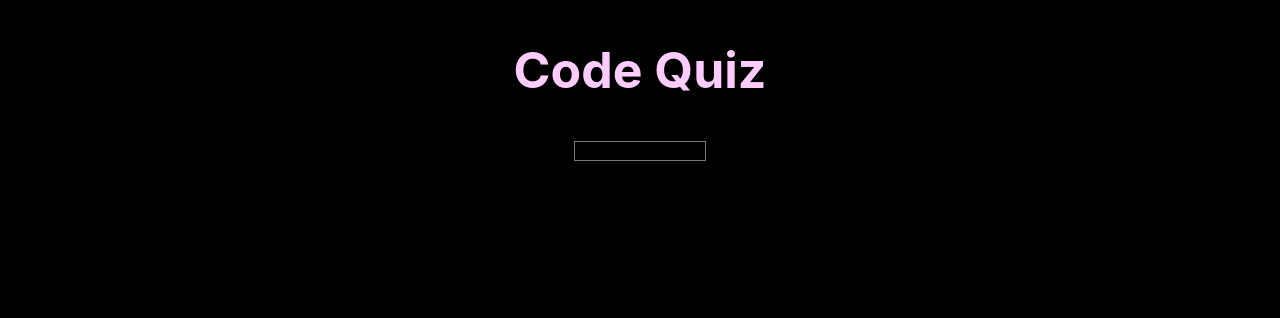
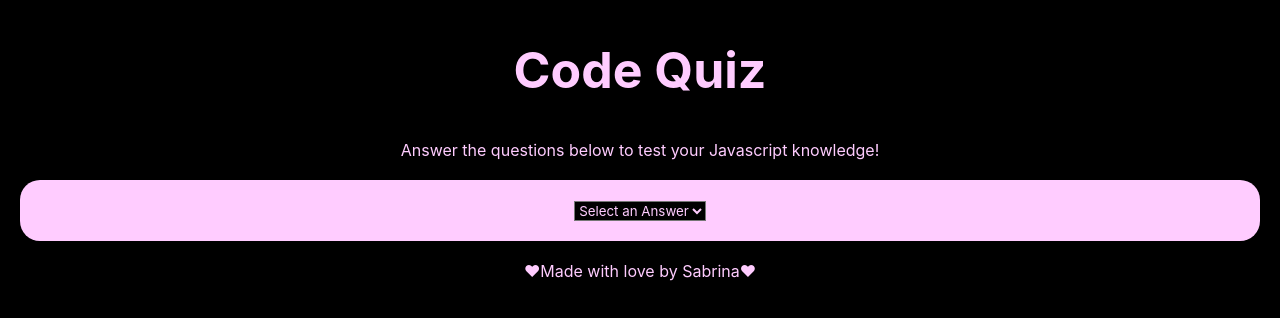
Before and after one commit to smacdonald97/code-quiz, a plain HTML site: page index.html in a window 1280 px wide. Drawn offline with Linux system fonts and the light colour scheme.

Commit message:
styled the div

```diff
--- a/assets/css/style.css
+++ b/assets/css/style.css
@@ -11,6 +11,7 @@
     font-family: -apple-system, BlinkMacSystemFont, 'Segoe UI', Roboto, Oxygen, Ubuntu, Cantarell, 'Open Sans', 'Helvetica Neue', sans-serif;
     text-align: center;
     background-color: var(--primary-color);
+    color: var(--tertiary-color);
 }
 
 header {
@@ -24,3 +25,17 @@ header h1 a{
     color: var(--tertiary-color);
     font-weight: bold;
 }
+
+div {
+    margin: 20px;
+    padding: 20px;
+    background-color: var(--tertiary-color);
+    color: var(--primary-color);
+    border-color: var(--secondary-color);
+    border-radius: 20px;
+}
+
+div form {
+    background-color: var(--tertiary-color);
+    color: var(--primary-color);
+}
--- a/assets/js/script.js
+++ b/assets/js/script.js
@@ -1 +1,3 @@
 window.alert("Test Your Might!")
+
+var questionArray
--- a/index.html
+++ b/index.html
@@ -15,12 +15,25 @@
     </header>
 
     <main>
+        <p>Answer the questions below to test your Javascript knowledge!</p>
+        <div id="answers">
             <form action="onClick">
+
                 <select name="Answers" id="question-answers">
+
                     <option value="" disabled selected>Select an Answer</option>
+
                     <option value="A">Answer A</option>
+
+                    <option value="B">Answer B</option>
+
+                    <option value="C">Answer C</option>
+
+                    <option value="D">Answer D</option>
+
                 </select>
             </form>
+        </div>
     </main>
 
     <footer>
```
Lines whose indentation alone changed are shown as unchanged.
